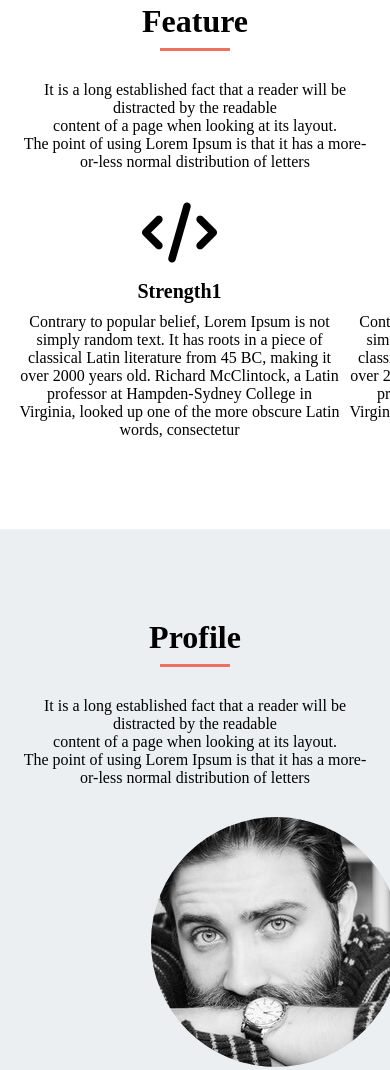
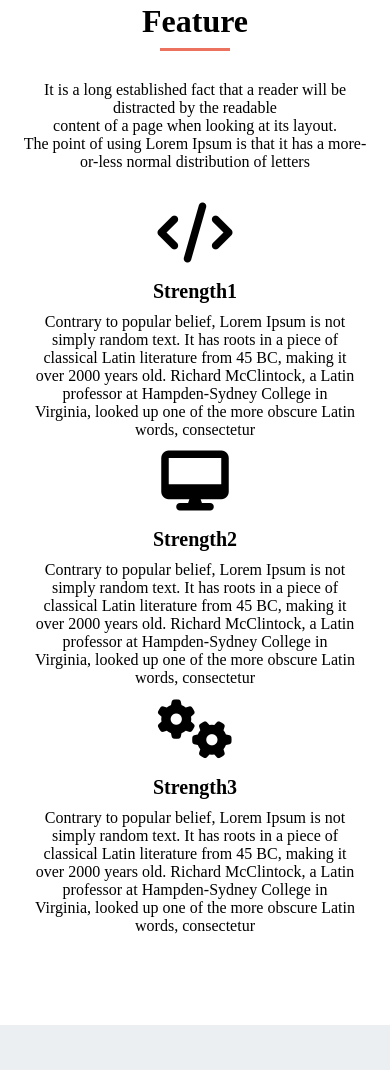
Before and after one commit to kana6234/challenge_webpage, a plain HTML site: page index.html in a window 390 px wide. Shown: the part 1935-3005 px from the top of the page. Drawn offline with Linux system fonts and the light colour scheme.

Commit message:
[update]Featureのレスポンシブ化

```diff
--- a/style.css
+++ b/style.css
@@ -302,4 +302,18 @@ footer {
   .production {
     margin-right: 0px;
   }
+
+  .strength-group {
+    width: 320px;
+    flex-flow: row wrap;
+  }
+
+  .strength {
+    margin-top: 10px;
+    margin-right: 0px;
+  }
+
+  .strength:first-child {
+    margin-top: 0px;
+  }
 }
```
